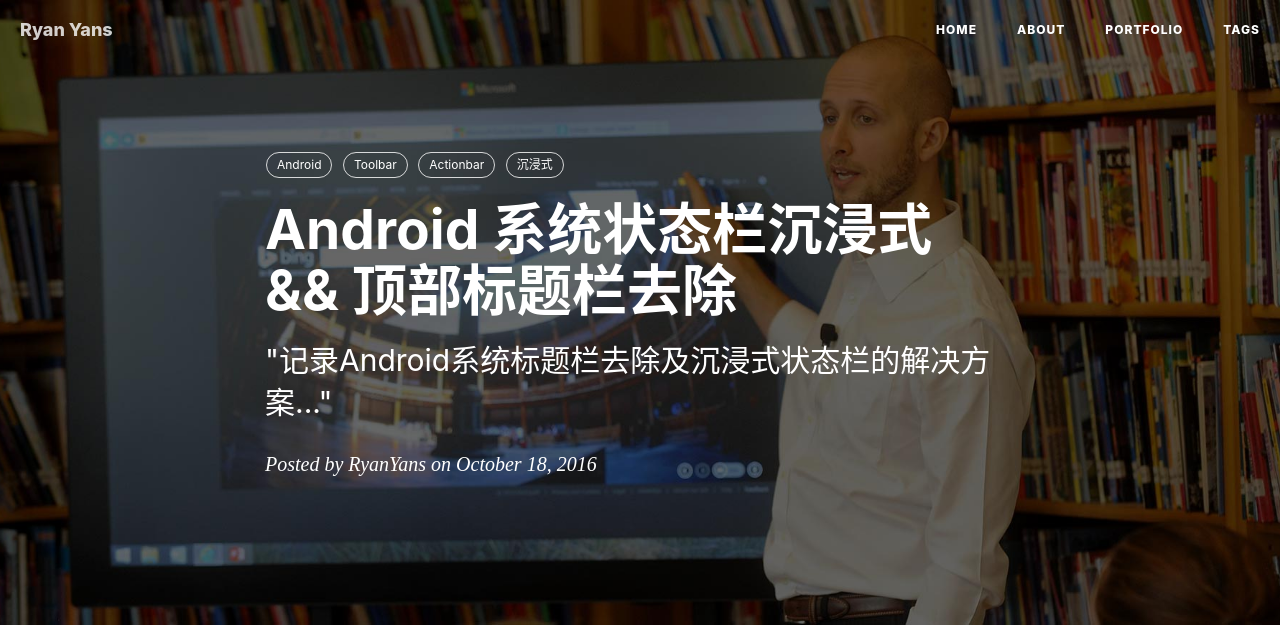
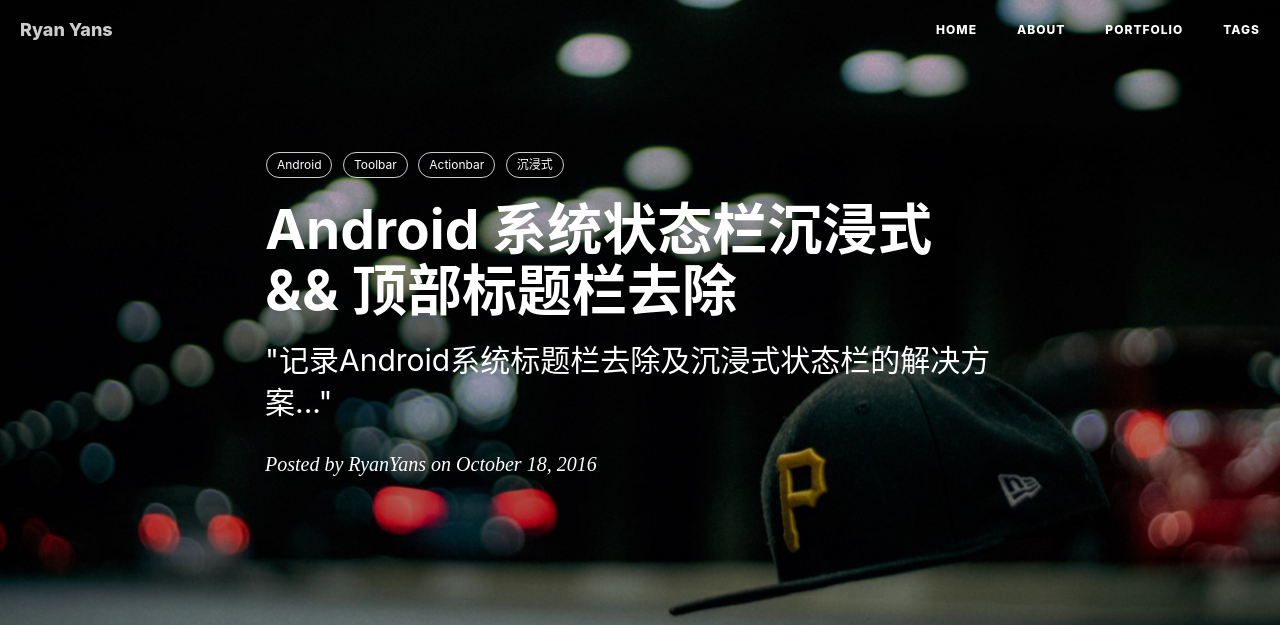
Before and after one commit to RyanYans/RyanYans.github.io, a Jekyll site: the page built from _posts/2016-10-18-actionbar.markdown, in a window 1280 px wide. Shown: the top 625 px of the page. Built offline with Jekyll 4.4.1, drawn with Linux system fonts in a browser that asks for light colours; nearby versions of some CDN libraries; comment, search, counter and statistics services are not loaded; some of the changed text lies outside the part shown; grey boxes are pictures that could not be loaded.

Commit message:
add blog actionbar c2

```diff
--- a/_posts/2016-10-18-actionbar.markdown
+++ b/_posts/2016-10-18-actionbar.markdown
@@ -4,7 +4,7 @@
 subtitle:   " \"记录Android系统标题栏去除及沉浸式状态栏的解决方案...\""
 date:       2016-10-18 00:30:00
 author:     "RyanYans"
-header-img: "img/post-bg-actionbar.jpg"
+header-img: "img/post-bg-actionbar.jpeg"
 catalog: true
 tags:
     - Android
```
Also changed, not shown: other parts of _posts/2016-10-18-actionbar.markdown (+1 -1 lines), img/home-bg3.jpg (added), img/post-bg-actionbar.jpeg (renamed from img/pexels-photo-171940.jpeg), img/post-bg-e2e-ux.jpg (renamed from img/post-bg-actionbar.jpg), 1 other file.
